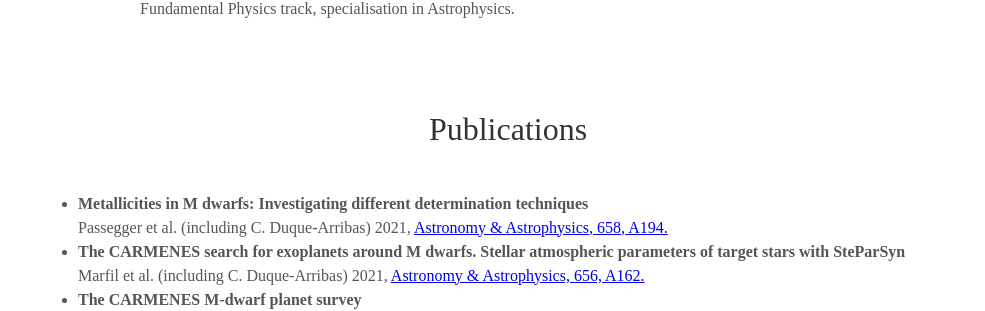
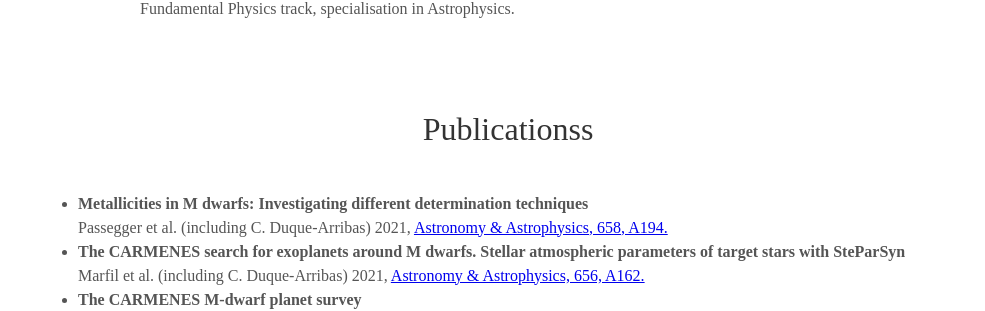
Before and after one commit to chrduque/chrduque.github.io, a Jekyll site: the page built from index.html, in a window 1280 px wide and 900 px high, scrolled down 1436 px. Shown: the part 149-460 px from the top of the window, without its empty margins (132-1117 px from the left). Built offline with Jekyll 4.4.1, drawn with Linux system fonts in a browser that asks for light colours; some web fonts are replaced.

Commit message:
Update about.html

```diff
--- a/_includes/about.html
+++ b/_includes/about.html
@@ -26,7 +26,7 @@
 </div>
 <div class="user">
   <!--<div class="tech">-->
-    <h2>Publications</h2>
+    <h2>Publicationss</h2>
     <ul style="font-size: 1rem; list-style-position: outside; display: inline-block; text-align: left">
      <li><strong>Metallicities in M dwarfs: Investigating different determination techniques</strong><br>
      Passegger et al. (including C. Duque-Arribas) 2021, <a href="https://ui.adsabs.harvard.edu/abs/2022A%26A...658A.194P/abstract" target="_blank">Astronomy & Astrophysics, 658, A194.</a></li>
```
